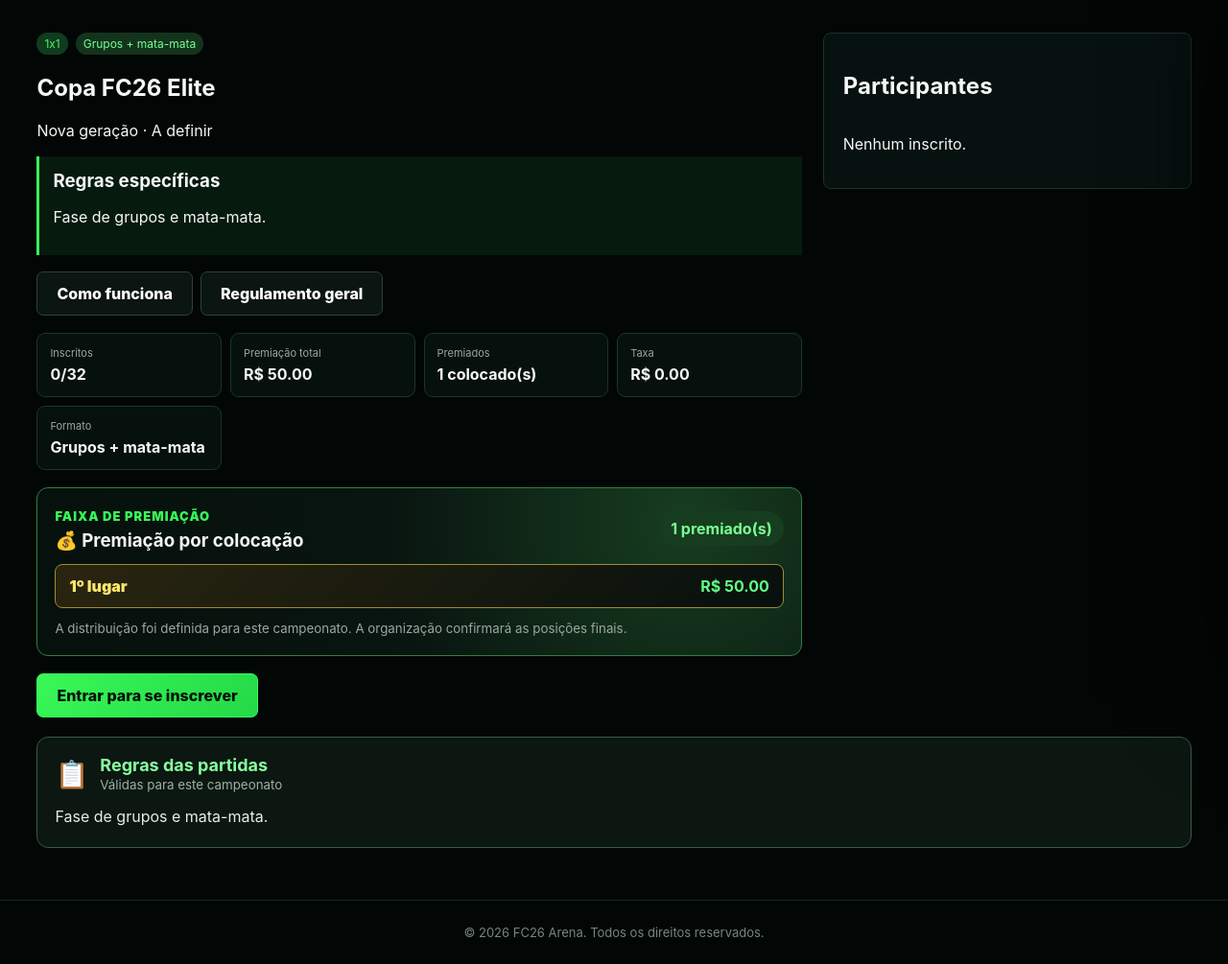
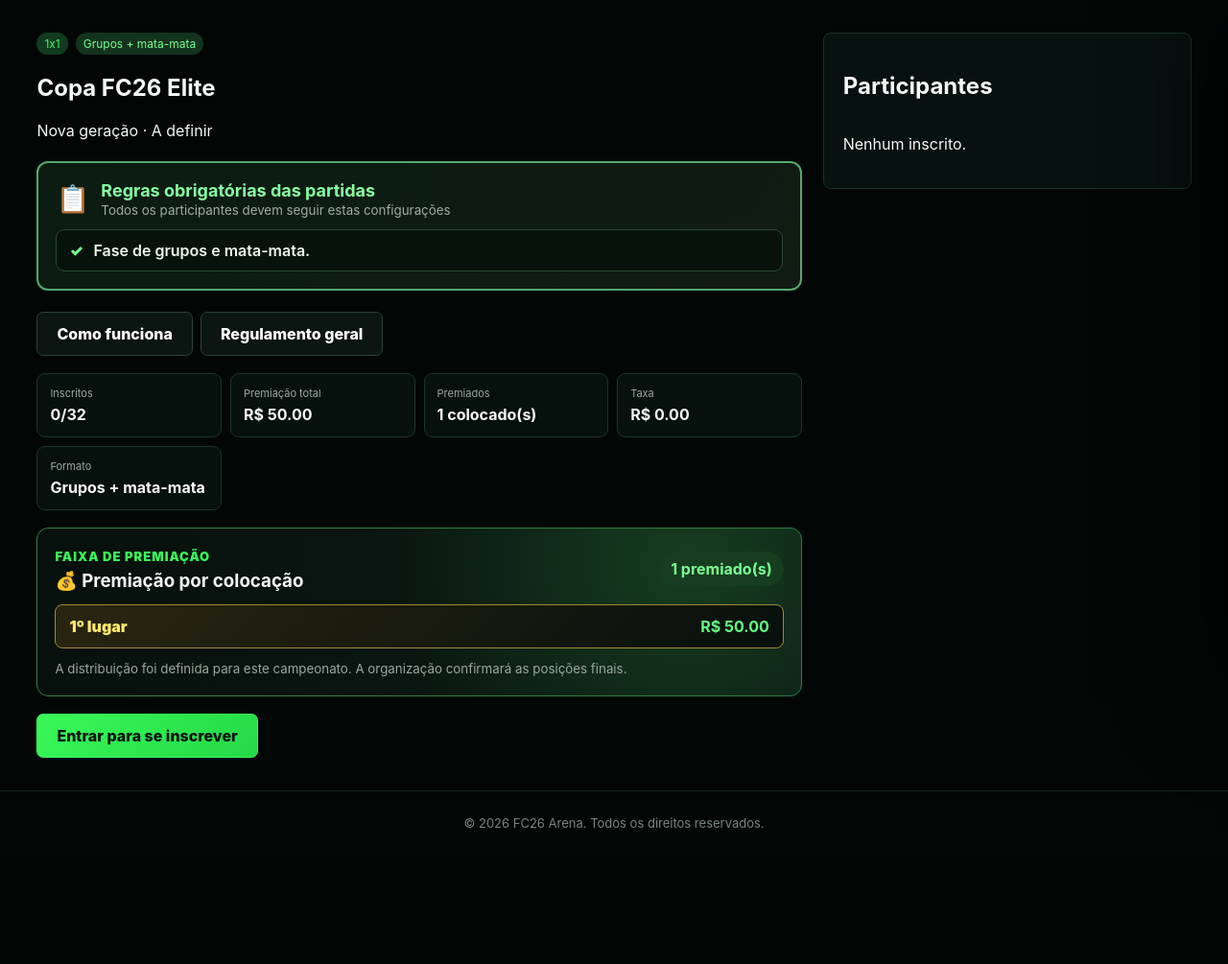
Before and after one commit to alex216br-dotcom/FC26Arena-Web, a FastAPI app: page /campeonato/copa-fc26-elite in a window 1280 px wide. Shown: the part 72-1077 px from the top of the page at 96% size. After the commit the page ends 935 px from the top, so only its background shows below. Run offline with FastAPI, Linux system fonts and the light colour scheme; some libraries are stand-ins or nearby versions.

Commit message:
Corrigir exibição das regras

```diff
--- a/app/main.py
+++ b/app/main.py
@@ -137,6 +137,12 @@ def normal_tournament_rules(rules: str | None) -> str:
     """Aplica regras padrão somente nos campeonatos normais."""
     clean = (rules or "").strip()
     return clean or DEFAULT_MATCH_RULES
+
+
+def tournament_display_rules(tournament: Tournament) -> str:
+    if tournament.quick_duel:
+        return (tournament.rules or "").strip()
+    return normal_tournament_rules(tournament.rules)
 
 
 def minimum_entries_for_schedule(tournament: Tournament) -> int:
@@ -755,6 +761,7 @@ def tournament_page(
             prize_places=len(prize_awards),
             matches=matches,
             accessible_match_ids=accessible_match_ids,
+            display_rules=tournament_display_rules(tournament),
         ),
     )
 
@@ -1942,20 +1949,30 @@ def admin_delete_player(
         )
 
         if registration_ids:
-            winner_conversations = db.scalars(
-                select(PrizeConversation).where(
+            conversation_ids = list(db.scalars(
+                select(PrizeConversation.id).where(
                     PrizeConversation.registration_id.in_(registration_ids)
                 )
-            ).all()
-            for conversation in winner_conversations:
+            ).all())
+
+            if conversation_ids:
+                # Primeiro remove todas as mensagens vinculadas às premiações.
                 db.query(PrizeMessage).filter(
-                    PrizeMessage.conversation_id == conversation.id
+                    PrizeMessage.conversation_id.in_(conversation_ids)
                 ).delete(synchronize_session=False)
-                db.delete(conversation)
+
+                # Depois remove as próprias conversas em uma operação direta.
+                # Isso garante que o PostgreSQL execute o DELETE antes das inscrições.
+                db.query(PrizeConversation).filter(
+                    PrizeConversation.id.in_(conversation_ids)
+                ).delete(synchronize_session=False)
 
             db.query(Payment).filter(
                 Payment.registration_id.in_(registration_ids)
             ).delete(synchronize_session=False)
+
+            # Força a execução das exclusões dependentes antes de apagar inscrições.
+            db.flush()
 
             db.query(Registration).filter(
                 Registration.id.in_(registration_ids)
--- a/app/static/style.css
+++ b/app/static/style.css
@@ -807,3 +807,30 @@ button[disabled]{
   line-height:1.7;
   color:#e5eee7;
 }
+
+
+.match-rules-prominent{
+  margin:22px 0;
+  border:2px solid #55a96c;
+  background:linear-gradient(135deg,#0b1c11,#101b13);
+}
+.match-rules-list{
+  display:grid;
+  gap:10px;
+}
+.match-rule-item{
+  position:relative;
+  padding:11px 12px 11px 38px;
+  border:1px solid #294a34;
+  border-radius:9px;
+  background:#08120c;
+  color:#eef8f0;
+  font-weight:600;
+}
+.match-rule-item::before{
+  content:"✓";
+  position:absolute;
+  left:13px;
+  color:#6dff8c;
+  font-weight:900;
+}
--- a/app/templates/tournament.html
+++ b/app/templates/tournament.html
@@ -25,10 +25,32 @@
         {% endif %}
       </p>
 
-      <div class="tournament-specific-rules">
-        <h3>Regras específicas</h3>
-        <p>{{ tournament.rules or 'Este campeonato segue o regulamento geral da plataforma.' }}</p>
-      </div>
+      {% if not tournament.quick_duel %}
+      <section class="match-rules-box match-rules-prominent">
+        <div class="match-rules-head">
+          <span>📋</span>
+          <div>
+            <strong>Regras obrigatórias das partidas</strong>
+            <small>Todos os participantes devem seguir estas configurações</small>
+          </div>
+        </div>
+        <div class="match-rules-list">
+          {% for line in display_rules.split('\n') %}
+            {% if line.strip() %}
+              <div class="match-rule-item">{{ line }}</div>
+            {% endif %}
+          {% endfor %}
+        </div>
+      </section>
+      {% elif display_rules %}
+      <section class="match-rules-box">
+        <div class="match-rules-head">
+          <span>📋</span>
+          <div><strong>Regras do Duelo Rápido</strong></div>
+        </div>
+        <div class="match-rules-content">{{ display_rules }}</div>
+      </section>
+      {% endif %}
 
       <div class="tournament-rule-links">
         <a class="btn" href="/como-funciona">Como funciona</a>
@@ -215,21 +237,6 @@
       {% endfor %}
     </section>
   {% endif %}
-
-
-{% if tournament.rules and not tournament.quick_duel %}
-<section class="match-rules-box">
-  <div class="match-rules-head">
-    <span>📋</span>
-    <div>
-      <strong>Regras das partidas</strong>
-      <small>Válidas para este campeonato</small>
-    </div>
-  </div>
-  <div class="match-rules-content">{{ tournament.rules }}</div>
-</section>
-{% endif %}
-
 {% if matches %}
     <section class="tournament-matches">
       <div class="matches-section-head">
```
Also changed, not shown: README.md.
